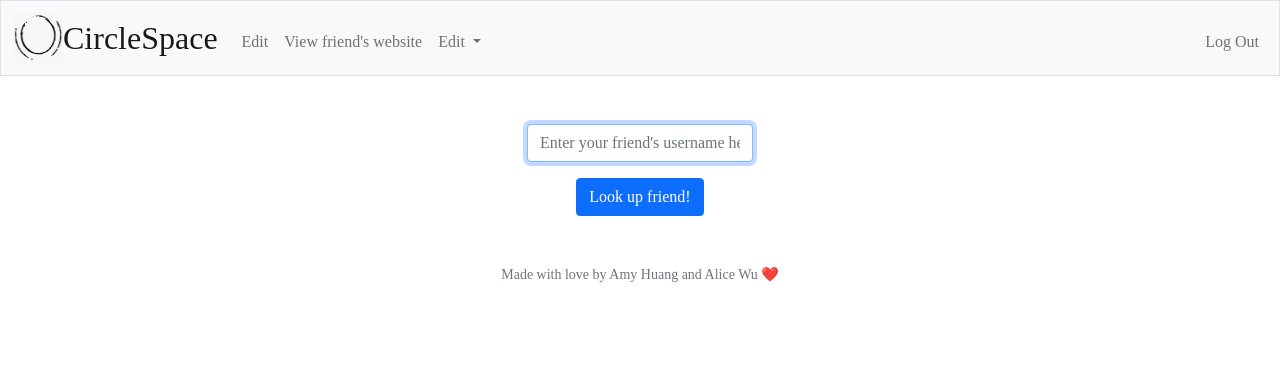
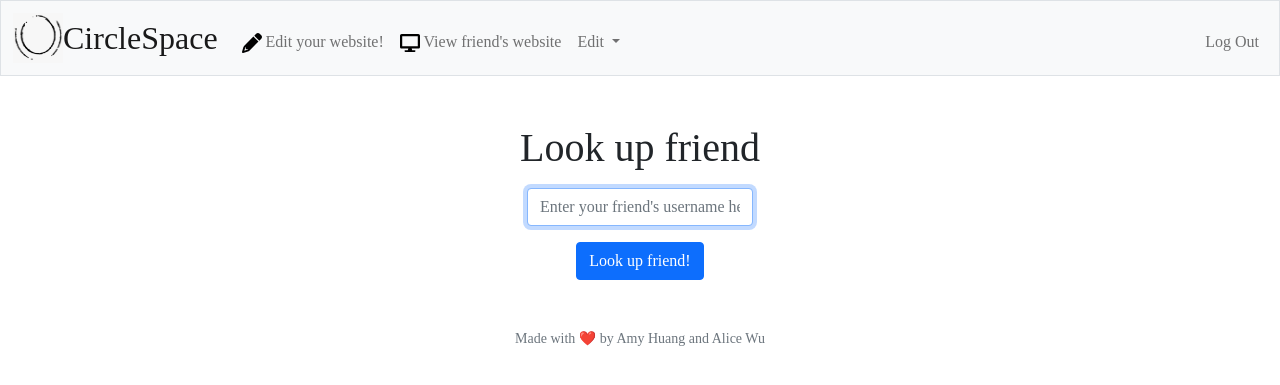
Before and after one commit to awu2003/final-project, a Flask app: page /friend-lookup in a window 1280 px wide. Shown: the top 385 px of the page. Run offline with Flask 2, Linux system fonts and the light colour scheme; a user stored in the database is signed in; some libraries are stand-ins or nearby versions.

Commit message:
added icons

```diff
--- a/website/static/styles.css
+++ b/website/static/styles.css
@@ -1,3 +1,8 @@
+.icon {
+    width: 20px;
+    height: 20px;
+}
+
 /* Size for brand */
 nav .navbar-brand
 {
@@ -127,9 +132,10 @@ body{
     margin-right: 10px;
     margin-top: 30px;
     transition-duration: 0.4s;
+    color: white;
   }
 
 .button:hover {
     background-color: #546f8049;
-    color: white;
+    color: black;
   }
--- a/website/templates/friend-lookup.html
+++ b/website/templates/friend-lookup.html
@@ -6,6 +6,9 @@
 
 {% block main %}
 <div class="py-5">
+    <div class="mb-3">
+        <h1>Look up friend</h1>
+    </div>
     <form action="/friend-lookup" method="post">
         <div class="mb-3">
             <input autocomplete="off" autofocus class="form-control mx-auto w-auto" id="friend-lookup" name="friend-lookup" placeholder="Enter your friend's username here!" type="text">
--- a/website/templates/layout.html
+++ b/website/templates/layout.html
@@ -10,6 +10,8 @@
         <!-- http://getbootstrap.com/docs/5.1/ -->
         <link crossorigin="anonymous" href="https://cdn.jsdelivr.net/npm/bootstrap@5.1.3/dist/css/bootstrap.min.css" integrity="sha384-1BmE4kWBq78iYhFldvKuhfTAU6auU8tT94WrHftjDbrCEXSU1oBoqyl2QvZ6jIW3" rel="stylesheet">
         <script crossorigin="anonymous" src="https://cdn.jsdelivr.net/npm/bootstrap@5.1.3/dist/js/bootstrap.bundle.min.js" integrity="sha384-ka7Sk0Gln4gmtz2MlQnikT1wXgYsOg+OMhuP+IlRH9sENBO0LRn5q+8nbTov4+1p"></script>
+
+        <script src="https://kit.fontawesome.com/df7051e9c7.js" crossorigin="anonymous"></script>
 
         <!-- https://favicon.io/emoji-favicons/money-bag/ -->
         <link href="/static/favicon.ico" rel="icon">
@@ -33,8 +35,8 @@
                 <div class="collapse navbar-collapse" id="navbar">
                     {% if session["user_id"] %}
                         <ul class="navbar-nav me-auto mt-2">
-                            <li class="nav-item"><a class="nav-link" href="/edit"> Edit</a></li>
-                            <li class="nav-item"><a class="nav-link" href="/friend-lookup">View friend's website</a></li>
+                            <li class="nav-item"><a class="nav-link" href="/edit"><img src="/static/pencil-solid.svg" class="icon"> Edit your website!</a></li>
+                            <li class="nav-item"><a class="nav-link" href="/friend-lookup"><img src="/static/display-solid.svg" class="icon"> View friend's website</a></li>
                             <li class="nav-item dropdown">
                                 <a class="nav-link  dropdown-toggle" href="#" data-bs-toggle="dropdown">  Edit  </a>
                                  <ul class="dropdown-menu">
@@ -86,7 +88,7 @@
         </main>
 
         <footer class="mb-5 small text-center text-muted">
-            Made with love by Amy Huang and Alice Wu ❤️
+            Made with ❤️ by Amy Huang and Alice Wu
         </footer>
 
     </body>
```
Also changed, not shown: website/static/display-solid.svg (added), website/static/pencil-solid.svg (added), 1 other file.
